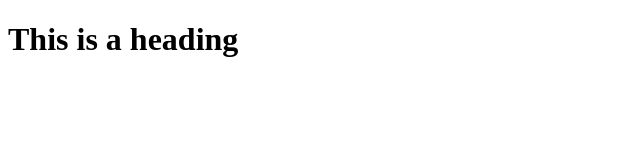
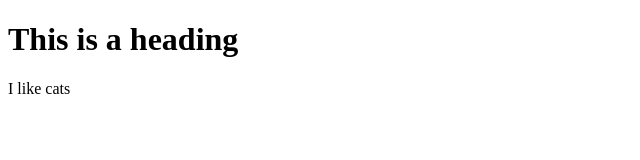
Before and after one commit to juudes/iat339demo, a plain HTML site: page index.html in a window 1280 px wide. Shown: the full height of the page, 0-640 px from the left. Drawn offline with Linux system fonts and the light colour scheme.

Commit message:
Added in paragraph text

```diff
--- a/index.html
+++ b/index.html
@@ -7,5 +7,6 @@
 		</head>
 		<body>
 			<h1>This is a heading</h1>
+			<p>I like cats</p>
 		</body>
 	</html>
```
